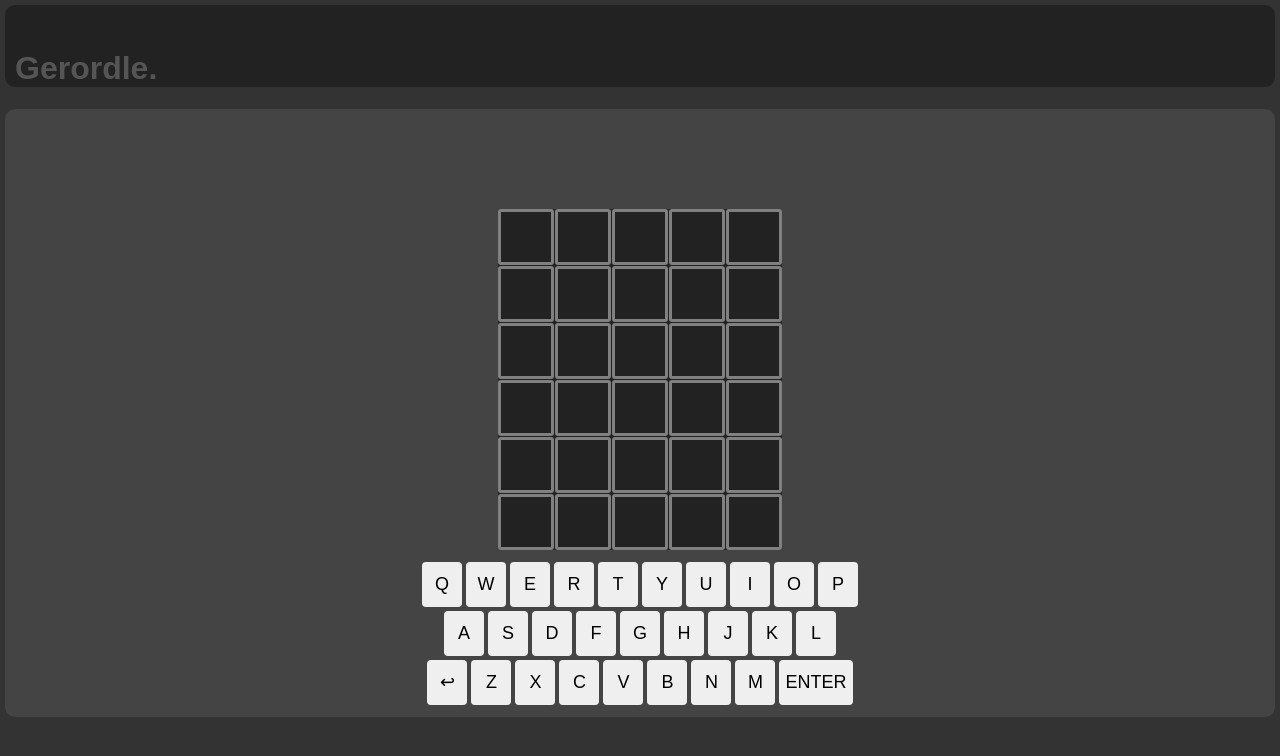
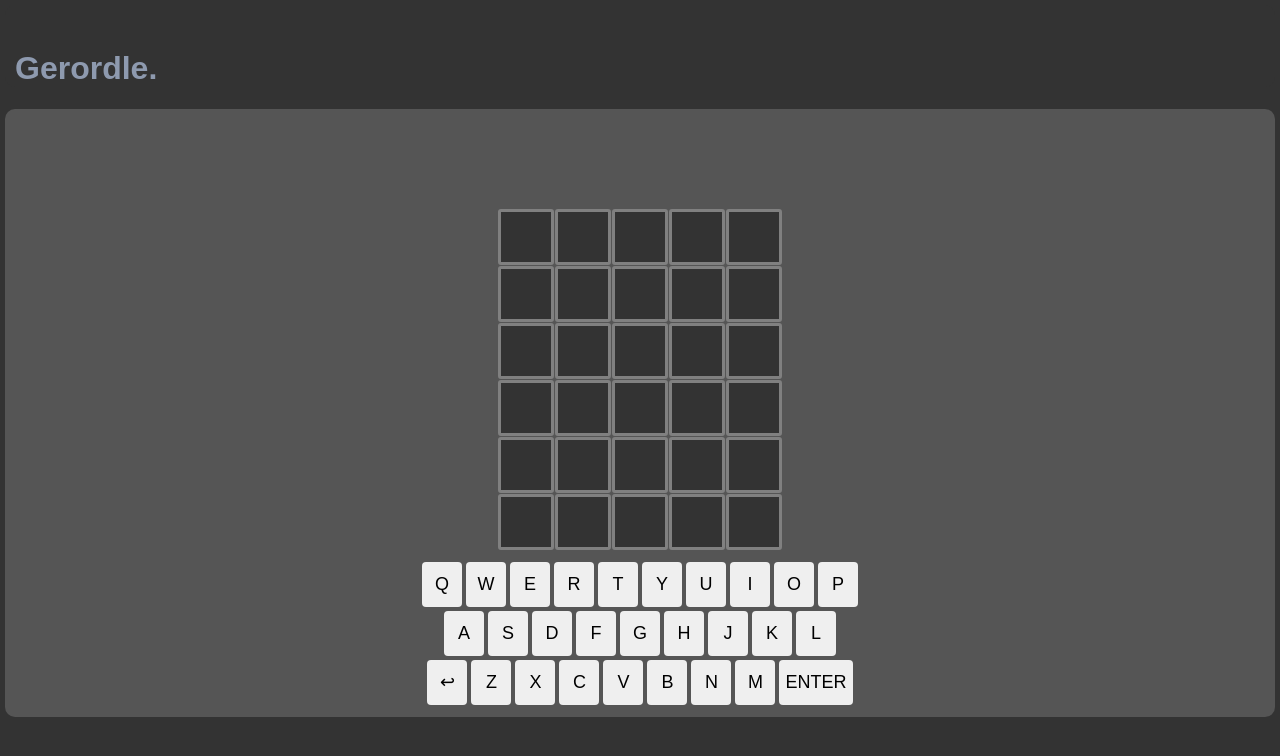
Before and after one commit to ghager93/gerordle-react, a React (Create React App) app: page / in a window 1280 px wide. Shown: the top 756 px of the page. Built offline with nearby package versions, Linux system fonts and the light colour scheme.

Commit message:
Added colour theme

```diff
--- a/src/App.css
+++ /dev/null
@@ -1,128 +0,0 @@
-.App {
-  height: auto;
-}
-
-body {
-  background-color: #333333;
-  color: #555555;
-
-  font-family: Arial, Helvetica, sans-serif;
-
-  height: auto;
-  width: auto;
-  margin: 0 auto;
-
-  padding: 5px;
-}
-
-.top-area {
-  background-color: #222222;
-
-  padding-top: 24px;
-  padding-left: 10px;
-
-  border-radius: 10px;
-}
-
-.main-area {
-  background-color: #444444;
-
-  display: flex;
-  flex-direction: column;
-
-  gap: 10px;
-  padding: 10px 0;
-  height: auto;
-  width: auto;
-
-  border-radius: 10px;
-}
-
-.guess-square {
-  border: 3px solid gray;
-  border-radius: 3px;
-  /* background-color: bisque; */
-
-  width: 50px;
-  height: 50px;
-
-  display: flex;
-  justify-content: center;
-  align-items: center;
-
-  font-size: xx-large;
-}
-
-.guess-row {
-  display: flex;
-
-  flex-direction: row;
-
-  gap: 1px;
-}
-
-.guess-grid {
-  margin: auto;
-
-  background-color: #222222;
-
-  border-radius: 3px;
-
-  display: flex;
-  flex-direction: column;
-
-  gap: 1px;
-}
-
-.keyboard {
-  display: flex;
-  flex-wrap: wrap;
-  flex-direction: column;
-  justify-content: center;
-  align-items: center;
-}
-
-.keyboard-button, .keyboard-button-dimmed {
-  min-width: 40px;
-  height: 45px;
-
-  padding: 0 6px;
-  margin: 2px 2px;
-
-  border: 0;
-  border-radius: 4px;
-  cursor: pointer;
-
-  -webkit-user-select: none;
-  -moz-user-select: none;
-  -ms-user-select: none;
-  user-select: none;
-
-  background-color: light-gray;
-  color: black;
-
-  display: flex;
-  justify-content: center;
-  align-items: center;
-
-  text-transform: uppercase;
-  font-family: inherit;
-  font-size: large;
-}
-
-.keyboard-button-dimmed {
-  background-color: gray;
-}
-
-.keyboard-row {
-  display: flex;
-}
-
-.banner {
-  min-height: 30px;
-  display: flex;
-  text-transform: uppercase;
-  font-family: inherit;
-  align-items: center;
-  justify-content: center;
-}
--- a/src/App.js
+++ b/src/App.js
@@ -1,12 +1,14 @@
 import {useState} from 'react';
 import {toast, ToastContainer} from 'react-toastify';
-import './App.css';
+import './styles/App.css';
+import './styles/Keyboard.css';
+import './styles/GuessGrid.css';
 import 'react-toastify/dist/ReactToastify.css';
 
 import GuessGrid from './components/GuessGrid';
 import Keyboard from './components/Keyboard';
 
-import {analyseGuess, getRandomWord} from './utils/utils';
+import {analyseGuess, getRandomWord, isAWord} from './utils/utils';
 
 const TopArea = () => (
   <div className="top-area">
@@ -45,6 +47,8 @@ const MainArea = () => {
       if (currGuessNum < 6) {
         if (guesses[currGuessNum].length < 5) {
           notify('Not enough letters!');
+        } else if (!isAWord(guesses[currGuessNum])) {
+          notify('Not a word!');
         } else {
           const currSquareStatus = squareStatus.slice();
           let currGuessSquareStatus = currSquareStatus[currGuessNum].slice();
--- a/src/components/GuessGrid.js
+++ b/src/components/GuessGrid.js
@@ -1,11 +1,8 @@
 const GuessSquare = ({letter, status}) => {
-  const backgroundColours = ['dark-grey', 'yellow', 'green'];
+  const statusClasses = ["guess-square", "guess-square-misplaced", "guess-square-correct"];
 
   return (
-    <div
-      className="guess-square"
-      style={{backgroundColor: backgroundColours[status]}}
-    >
+    <div className={statusClasses[status]}>
       <p>{letter.toUpperCase()}</p>
     </div>
   );
--- /dev/null
+++ b/src/styles/App.css
@@ -0,0 +1,56 @@
+:root {
+  --background-color: #333333;
+  --foreground-color: #555555;
+  --highlight-correct-color: #8ac926;
+  --highlight-misplaced-color: #ffca3a;
+  --text-color: #8e9aaf;
+}
+
+.App {
+  height: auto;
+}
+
+body {
+  background-color: var(--background-color);
+  color: var(--text-color);
+
+  font-family: Arial, Helvetica, sans-serif;
+
+  height: auto;
+  width: auto;
+  margin: 0 auto;
+
+  padding: 5px;
+}
+
+.top-area {
+  background-color: var(--background-color);
+
+  padding-top: 24px;
+  padding-left: 10px;
+
+  border-radius: 10px;
+}
+
+.main-area {
+  background-color: var(--foreground-color);
+
+  display: flex;
+  flex-direction: column;
+
+  gap: 10px;
+  padding: 10px 0;
+  height: auto;
+  width: auto;
+
+  border-radius: 10px;
+}
+
+.banner {
+  min-height: 30px;
+  display: flex;
+  text-transform: uppercase;
+  font-family: inherit;
+  align-items: center;
+  justify-content: center;
+}
--- /dev/null
+++ b/src/styles/GuessGrid.css
@@ -0,0 +1,46 @@
+.guess-square,
+.guess-square-misplaced,
+.guess-square-correct {
+  border: 3px solid gray;
+  border-radius: 3px;
+  background-color: var(--background-color);
+
+  width: 50px;
+  height: 50px;
+
+  display: flex;
+  justify-content: center;
+  align-items: center;
+
+  font-size: xx-large;
+  color: var(--text-color);
+}
+
+.guess-square-misplaced {
+  background-color: var(--highlight-misplaced-color);
+}
+
+.guess-square-correct {
+  background-color: var(--highlight-correct-color);
+}
+
+.guess-row {
+  display: flex;
+
+  flex-direction: row;
+
+  gap: 1px;
+}
+
+.guess-grid {
+  margin: auto;
+
+  background-color: inherit;
+
+  border-radius: 3px;
+
+  display: flex;
+  flex-direction: column;
+
+  gap: 1px;
+}
--- /dev/null
+++ b/src/styles/Keyboard.css
@@ -0,0 +1,44 @@
+.keyboard {
+  display: flex;
+  flex-wrap: wrap;
+  flex-direction: column;
+  justify-content: center;
+  align-items: center;
+}
+
+.keyboard-button,
+.keyboard-button-dimmed {
+  min-width: 40px;
+  height: 45px;
+
+  padding: 0 6px;
+  margin: 2px 2px;
+
+  border: 0;
+  border-radius: 4px;
+  cursor: pointer;
+
+  -webkit-user-select: none;
+  -moz-user-select: none;
+  -ms-user-select: none;
+  user-select: none;
+
+  background-color: light-gray;
+  color: black;
+
+  display: flex;
+  justify-content: center;
+  align-items: center;
+
+  text-transform: uppercase;
+  font-family: inherit;
+  font-size: large;
+}
+
+.keyboard-button-dimmed {
+  background-color: gray;
+}
+
+.keyboard-row {
+  display: flex;
+}
--- a/src/utils/utils.js
+++ b/src/utils/utils.js
@@ -1,6 +1,7 @@
 import {useState} from 'react';
 
 import {words} from '../words.js';
+// TODO make word list uppercase
 
 export const analyseGuess = (guess, answer) => {
     const guessArr = guess.split('');
@@ -30,6 +31,9 @@ export const analyseGuess = (guess, answer) => {
 };
 
 export const getRandomWord = () => {
-  console.log(Math.floor(Math.random() * words.length));
   return words[Math.floor(Math.random() * words.length)];
 }
+
+export const isAWord = (word) => {
+  return words.includes(word.toLowerCase())
+}
```
